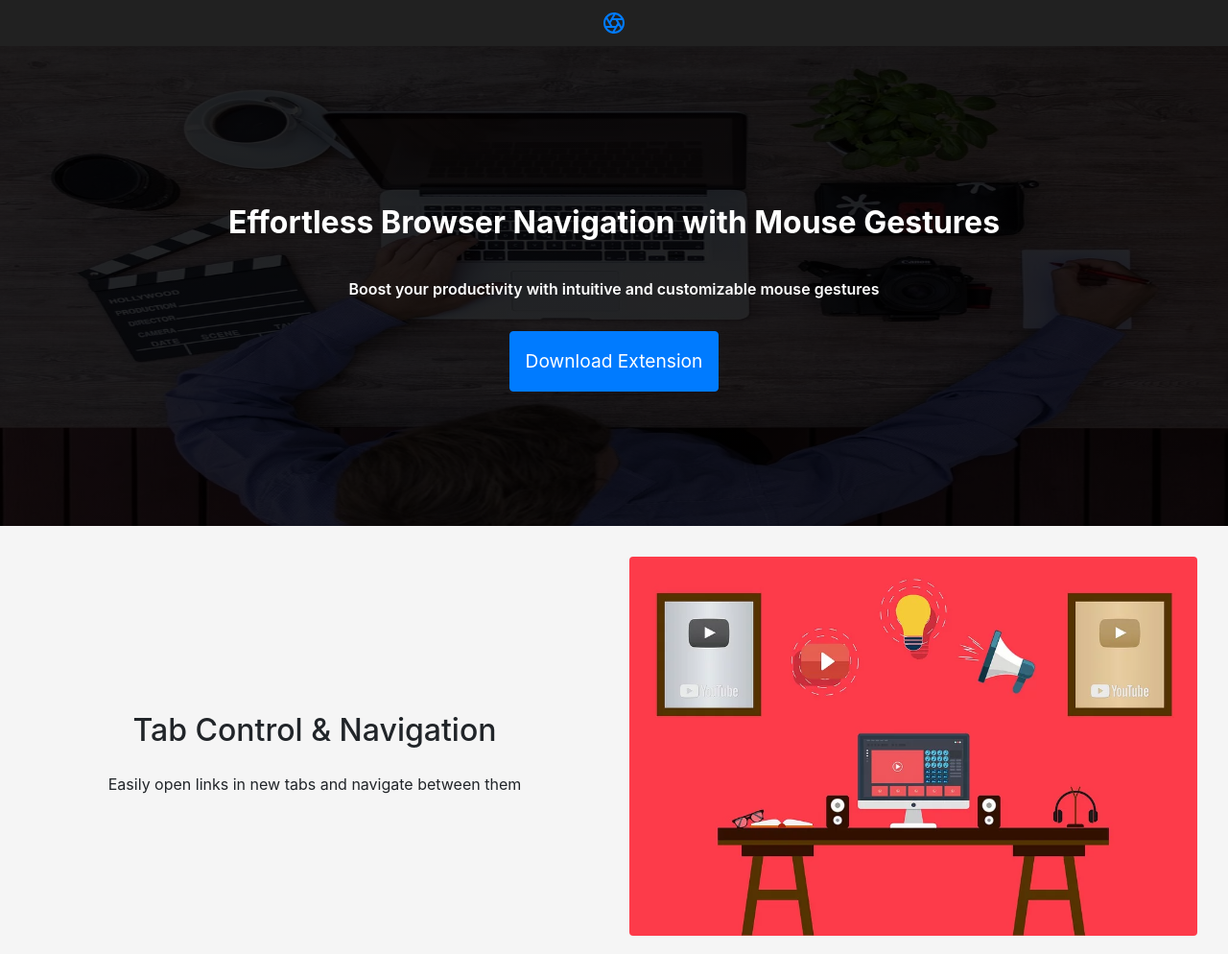
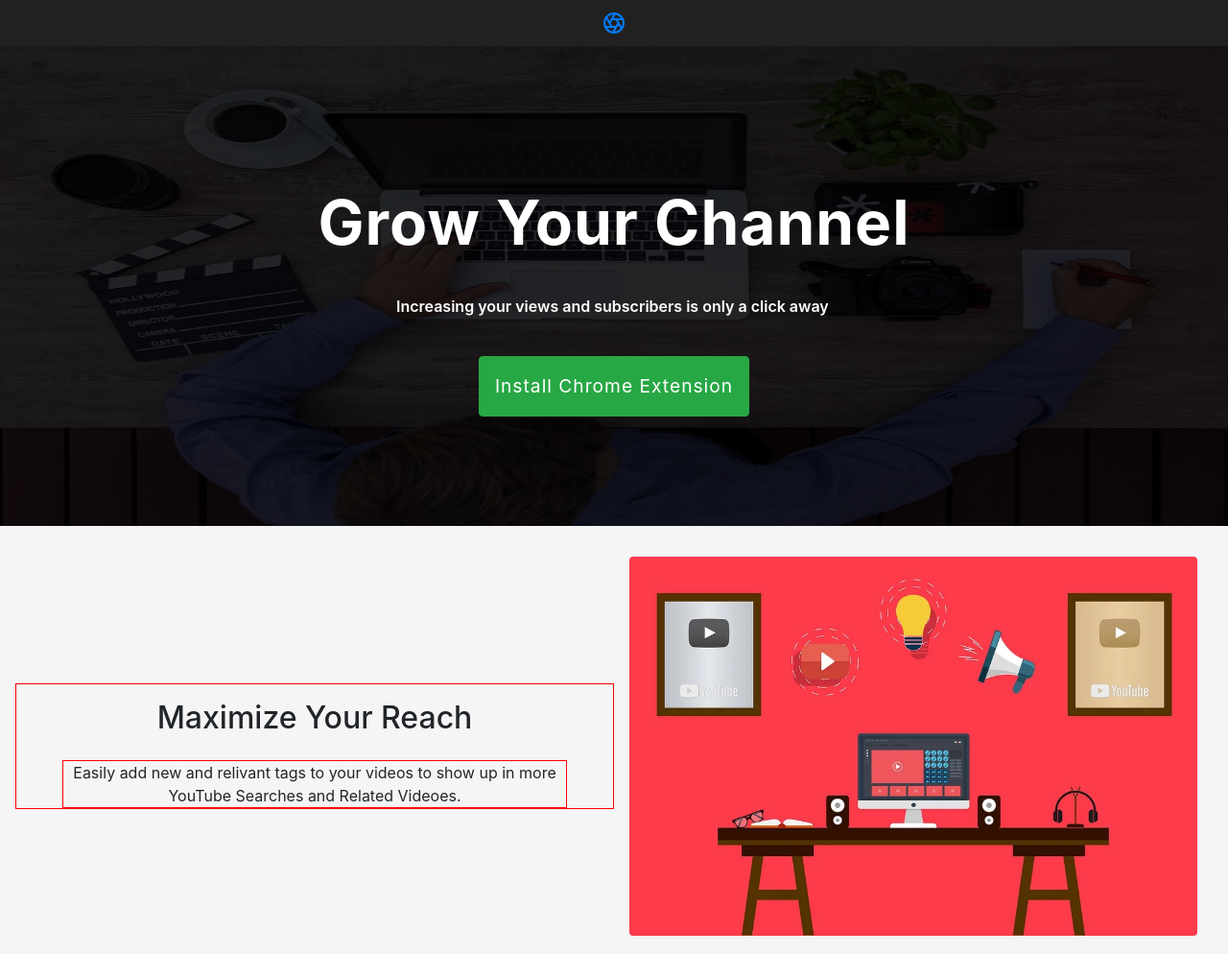
Before and after one commit to josh-mchugh/tubecentric-landing-page-redesign, a website: page src/index.html in a window 1280 px wide. Shown: the top 994 px of the page at 96% size. Drawn offline with nearby package versions, Linux system fonts and the light colour scheme; files that its build step writes are made by us from their sources.

Commit message:
Improved Header text and overall copy

```diff
--- a/src/index.html
+++ b/src/index.html
@@ -20,12 +20,11 @@
         </nav>
 
         <!-- Call To Action -->
-        <!-- TODO: Call to Action-->
         <div class="call-to-action">
             <div class="header">
-                <h1>Effortless Browser Navigation with Mouse Gestures</h1>
-                <p class="subheader">Boost your productivity with intuitive and customizable mouse gestures</p>
-                <a class="btn btn-primary download" href="#">Download Extension</a>
+                <h1>Grow Your Channel</h1>
+                <p class="subheader">Increasing your views and subscribers is only a click away </p>
+                <a class="btn btn-success download" href="#">Install Chrome Extension</a>
             </div>
         </div>
 
@@ -33,10 +32,10 @@
         <div class="section">
             <div class="content">
                 <div class="header">
-                    <h2>Tab Control & Navigation</h2>
+                    <h2>Maximize Your Reach</h2>
                 </div>
                 <div class="description">
-                    Easily open links in new tabs and navigate between them
+                   Easily add new and relivant tags to your videos to show up in more YouTube Searches and Related Videoes.
                 </div>
             </div>
             <div class="image">
@@ -51,10 +50,10 @@
             </div>
             <div class="content">
                 <div class="header">
-                    <h2>Forward - Back Navigation</h2>
+                    <h2>Easily Discover Tags</h2>
                 </div>
                 <div class="description">
-                    Effortlessly navigate with a single click and swipe
+                    Quickly and easily discover relivant tags to reach your target audience more efficently so you can focus on creating quality content.
                 </div>
             </div>
         </div>
--- a/src/scss/_login.scss
+++ b/src/scss/_login.scss
@@ -30,15 +30,15 @@
         h1 {
             margin-bottom: 0.3rem;
             padding: 2rem 0.5rem;
-            font-size: 2rem;
+            font-size: 4rem;
             font-weight: 700;
-            line-height: 1.5rem;
             color: $white;
+            letter-spacing: 1px;
         }
 
         .subheader {
             margin-bottom: 1.5rem;
-            padding: 0.5rem 0.2rem;
+            padding: 0rem 0.2rem 1rem 0;
             font-size: 1.0rem;
             font-weight: 600;
             font-style: normal;
@@ -48,11 +48,12 @@
 
     .btn {
         display: inline-block;
-        max-width: 250px;
+        max-width: 400px;
         margin: auto;
         &.download{
             padding: 1rem;
             font-size: 1.2rem;
+            letter-spacing: 1px;
         }
     }
 }
@@ -72,7 +73,9 @@
     .content {
         display: flex;
         margin: auto;
+        width: 50%;
         flex-direction: column;
+        border: 1px solid red;
 
         .header {
             text-align: center;
@@ -84,6 +87,9 @@
         }
 
         .description {
+            text-align: center;
+            margin: 0 3rem;
+            border: 1px solid red;
         }
 
         &.subscribe {
@@ -130,6 +136,10 @@
     .section {
         flex-direction: column;
 
+        .content {
+            width: 100%
+        }
+
         .image {
             order: 2;
             width: 100%;
```
